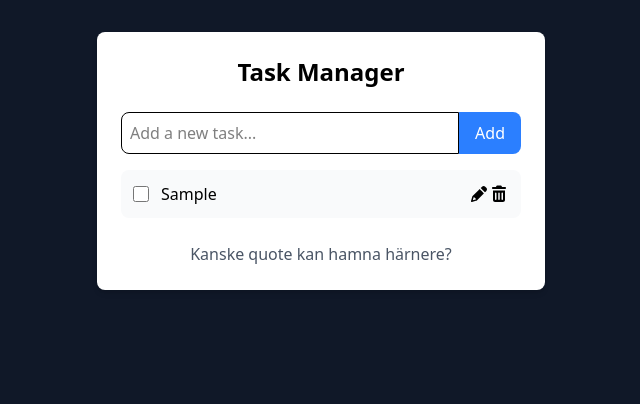
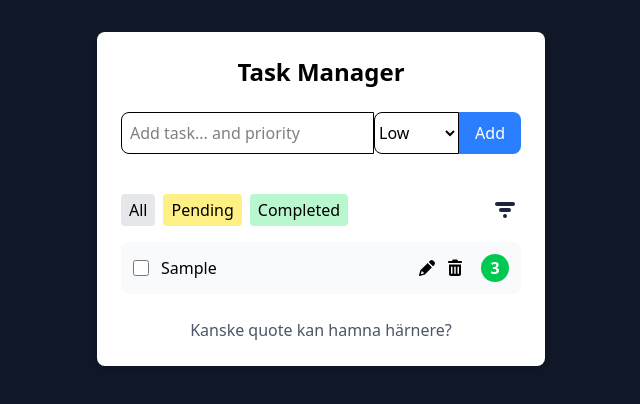
Before and after one commit to s-weberg/Project-Mini-Dashboard, a React (Vite) app: page / in a window 1280 px wide. Both pictures are taken after typing "Sample" into the empty fields and a click on the button "Add". Shown: the top 404 px of the page, without its empty margins (319-959 px from the left). Built offline with nearby package versions, Linux system fonts and the light colour scheme.

Commit message:
Add priority and filter features to task manager
Introduces task priority (low, medium, high) and status filtering (all, pending, completed) to the app. Adds a FilterIcon component for sorting tasks by priority, updates Task type definitions, and enhances UI to support new features.

```diff
--- a/src/App.tsx
+++ b/src/App.tsx
@@ -1,14 +1,39 @@
 import { useState } from "react";
-import type { Task } from "./components/types.tsx";
+import type { Priority, Status, Task } from "./components/types.tsx";
 import { FontAwesomeIcon } from "@fortawesome/react-fontawesome";
 import { faTrashCan, faPencilAlt } from "@fortawesome/free-solid-svg-icons";
+import { FilterIcon } from "./components/FilterIcon";
+
+const priorityMap = {
+  high: { num: 1, color: "bg-red-500" },
+  medium: { num: 2, color: "bg-yellow-400" },
+  low: { num: 3, color: "bg-green-500" },
+};
 
 function App() {
   const [tasks, setTasks] = useState<Task[]>([]);
   const [newTask, setNewTask] = useState("");
+  const [newPriority, setNewPriority] = useState<Priority>("low");
   const [editTask, setEditTask] = useState<{ id: number | null; text: string }>(
     { id: null, text: "" }
   );
+  const [filter, setFilter] = useState<Status>("all");
+  const [prioritySorted, setPrioritySorted] = useState(false);
+
+  const filteredTasks =
+    filter === "all"
+      ? tasks
+      : filter === "completed"
+      ? tasks.filter((task) => task.completed)
+      : tasks.filter((task) => !task.completed);
+
+  const getSortedTasks = () => {
+    if (!prioritySorted) return filteredTasks;
+    const priorityOrder = { high: 0, medium: 1, low: 2 };
+    return [...filteredTasks].sort(
+      (a, b) => priorityOrder[a.priority] - priorityOrder[b.priority]
+    );
+  };
 
   const addTask = () => {
     if (!newTask.trim()) return;
@@ -19,9 +44,12 @@ function App() {
         id: Date.now(),
         text: newTask,
         completed: false,
+        priority: newPriority, // newPriority is a string
+        status: "pending",
       },
     ]);
     setNewTask("");
+    setNewPriority("low");
   };
 
   const toggleTask = (id: number) => {
@@ -49,19 +77,32 @@ function App() {
     setEditTask({ id: null, text: "" });
   };
 
+  const handleFilterIconClick = () => {
+    setPrioritySorted((any) => !any);
+  };
+
   return (
     <div className="min-h-screen bg-gray-900 py-8">
       <div className="max-w-md mx-auto bg-white rounded-lg shadow-md p-6">
         <h1 className="text-2xl font-bold text-center mb-6">Task Manager</h1>
 
-        <div className="flex mb-4">
+        <div className="flex mb-10">
           <input
             type="text"
             value={newTask}
             onChange={(e) => setNewTask(e.target.value)}
             className="flex-1 p-2 border rounded-l-lg focus:outline-none focus:border-blue-500"
-            placeholder="Add a new task..."
+            placeholder="Add task... and priority"
           />
+          <select
+            value={newPriority}
+            onChange={(e) => setNewPriority(e.target.value as Priority)}
+            className="border rounded-l-lg focus:outline-none focus:border-blue-500"
+          >
+            <option value="low">Low</option>
+            <option value="medium">Medium</option>
+            <option value="high">High</option>
+          </select>
           <button
             onClick={addTask}
             className="bg-blue-500 text-white px-4 rounded-r-lg hover:bg-blue-600"
@@ -77,23 +118,47 @@ function App() {
               onChange={(e) =>
                 setEditTask({ ...editTask, text: e.target.value })
               }
-              className="flex-1 p-2  rounded-l-lg focus:outline-none focus:border-blue-500"
+              className="flex-1 p-2 rounded-l-lg focus:outline-none focus:border-blue-500"
               placeholder="Add new text..."
             />
             <button
               onClick={updateTask}
-              className=" bg-gray-500 text-white px-4 rounded-r-lg hover:bg-gray-600"
+              className="bg-gray-500 text-white px-4 rounded-r-lg hover:bg-gray-600"
             >
               Update
             </button>
           </div>
         )}
 
+        <div className="flex justify-between items-center mb-4">
+          <div className="flex space-x-2">
+            <button
+              onClick={() => setFilter("all")}
+              className="px-2 py-1 rounded bg-gray-200"
+            >
+              All
+            </button>
+            <button
+              onClick={() => setFilter("pending")}
+              className="px-2 py-1 rounded bg-yellow-200"
+            >
+              Pending
+            </button>
+            <button
+              onClick={() => setFilter("completed")}
+              className="px-2 py-1 rounded bg-green-200"
+            >
+              Completed
+            </button>
+          </div>
+          <FilterIcon className="w-8 h-8 ..." onClick={handleFilterIconClick} />
+        </div>
+
         <div className="space-y-2">
-          {tasks.map((task) => (
+          {getSortedTasks().map((task) => (
             <div
               key={task.id}
-              className="flex items-center p-3 bg-gray-50 rounded-lg"
+              className="flex items-center justify-between p-3 bg-gray-50 rounded-lg"
             >
               <label className="flex items-center flex-1 cursor-pointer">
                 <input
@@ -111,13 +176,19 @@ function App() {
                 </span>
               </label>
 
-              <button onClick={() => startEditTask(task)}>
+              <button onClick={() => startEditTask(task)} className="ml-2">
                 <FontAwesomeIcon icon={faPencilAlt} />
               </button>
-
-              <button onClick={() => deleteTask(task.id)}>
+              <button onClick={() => deleteTask(task.id)} className="ml-2">
                 <FontAwesomeIcon icon={faTrashCan} />
               </button>
+              <span
+                className={`ml-4 font-semibold w-7 h-7 flex items-center justify-center rounded-full text-white ${
+                  priorityMap[task.priority].color
+                }`}
+              >
+                {priorityMap[task.priority].num}
+              </span>
             </div>
           ))}
         </div>
--- /dev/null
+++ b/src/components/FilterIcon.tsx
@@ -0,0 +1,22 @@
+export function FilterIcon({
+  className = "",
+  onClick,
+}: {
+  className?: string;
+  onClick?: () => void;
+}) {
+  return (
+    <svg
+      viewBox="0 0 64 64"
+      fill="none"
+      xmlns="http://www.w3.org/2000/svg"
+      className={className}
+      onClick={onClick}
+      style={{ cursor: onClick ? "pointer" : undefined }}
+    >
+      <rect x="12" y="16" width="40" height="8" rx="4" fill="#1a2540" />
+      <rect x="20" y="28" width="24" height="8" rx="4" fill="#1a2540" />
+      <rect x="28" y="40" width="8" height="8" rx="4" fill="#1a2540" />
+    </svg>
+  );
+}
```
Also changed, not shown: src/components/types.tsx (+8 -0 lines).
